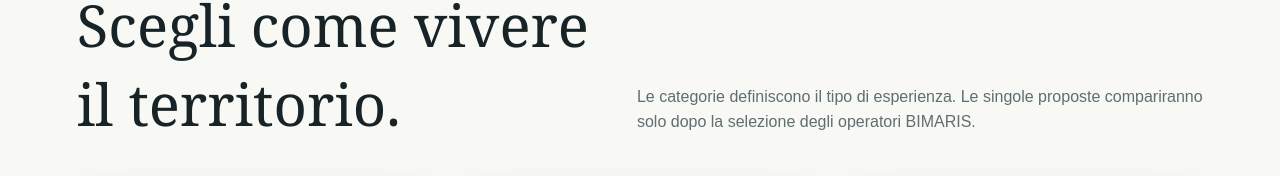
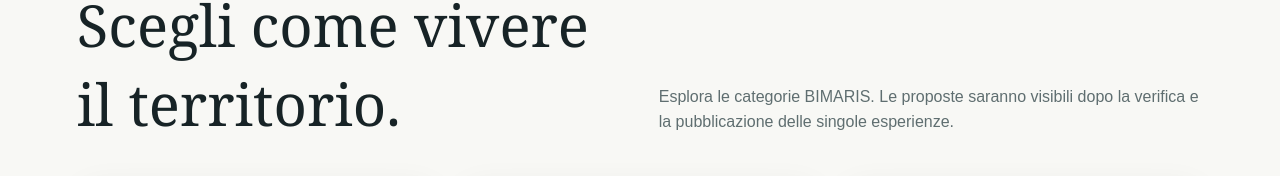
Before and after one commit to giovannibrunetto/bimaris-platform, a Next.js app in the folder apps/web/: page /esperienze in a window 1280 px wide. Shown: the part 307-483 px from the top of the page. Built offline with nearby package versions, Linux system fonts and the light colour scheme; no server answers; the database is empty.

Commit message:
fix(ux): clarify published-experience availability in empty catalog

```diff
--- a/apps/web/app/esperienze/page.tsx
+++ b/apps/web/app/esperienze/page.tsx
@@ -45,7 +45,7 @@ export default async function ExperiencesPage({ searchParams }: { searchParams?:
             <div className="kicker">Cosa vuoi fare?</div>
             <h2>Scegli come vivere il territorio.</h2>
           </div>
-          <p>Le categorie definiscono il tipo di esperienza. Le singole proposte compariranno solo dopo la selezione degli operatori BIMARIS.</p>
+          <p>Esplora le categorie BIMARIS. Le proposte saranno visibili dopo la verifica e la pubblicazione delle singole esperienze.</p>
         </div>
 
         <div className="cards">
```
